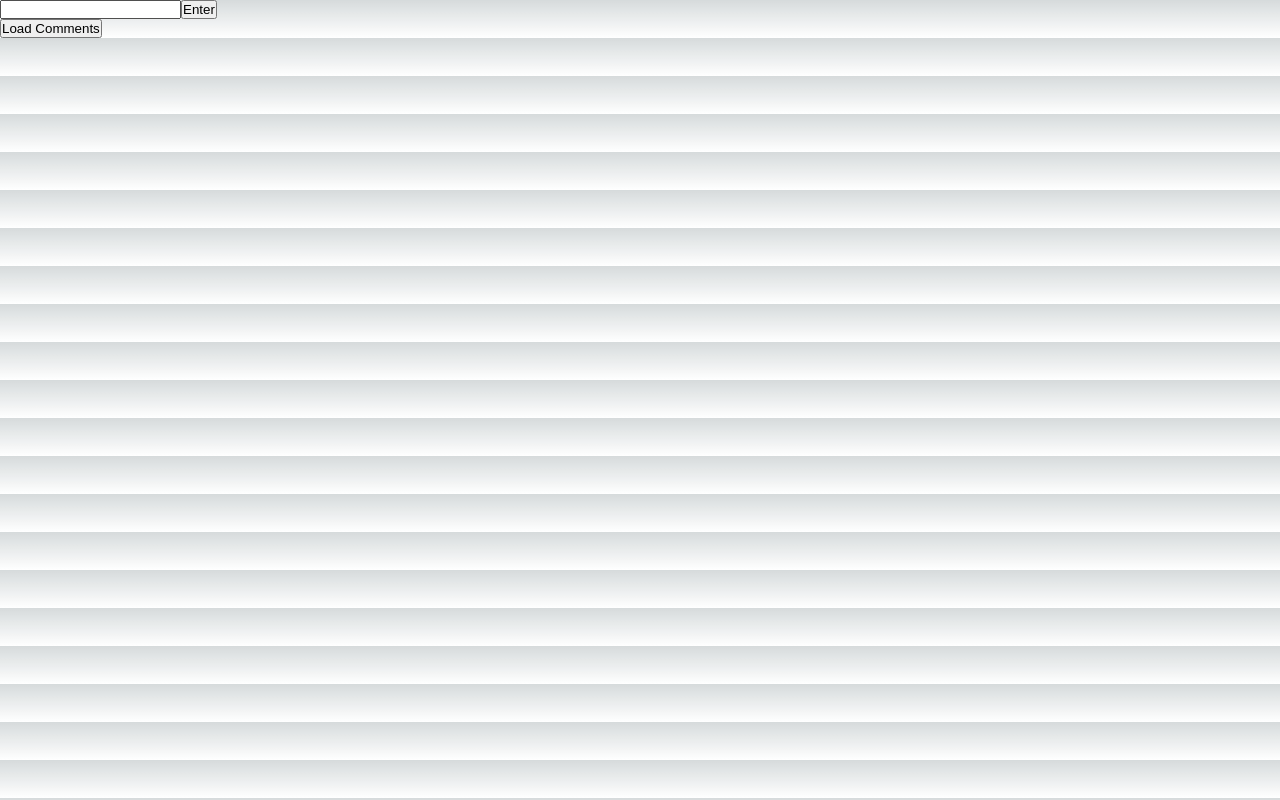
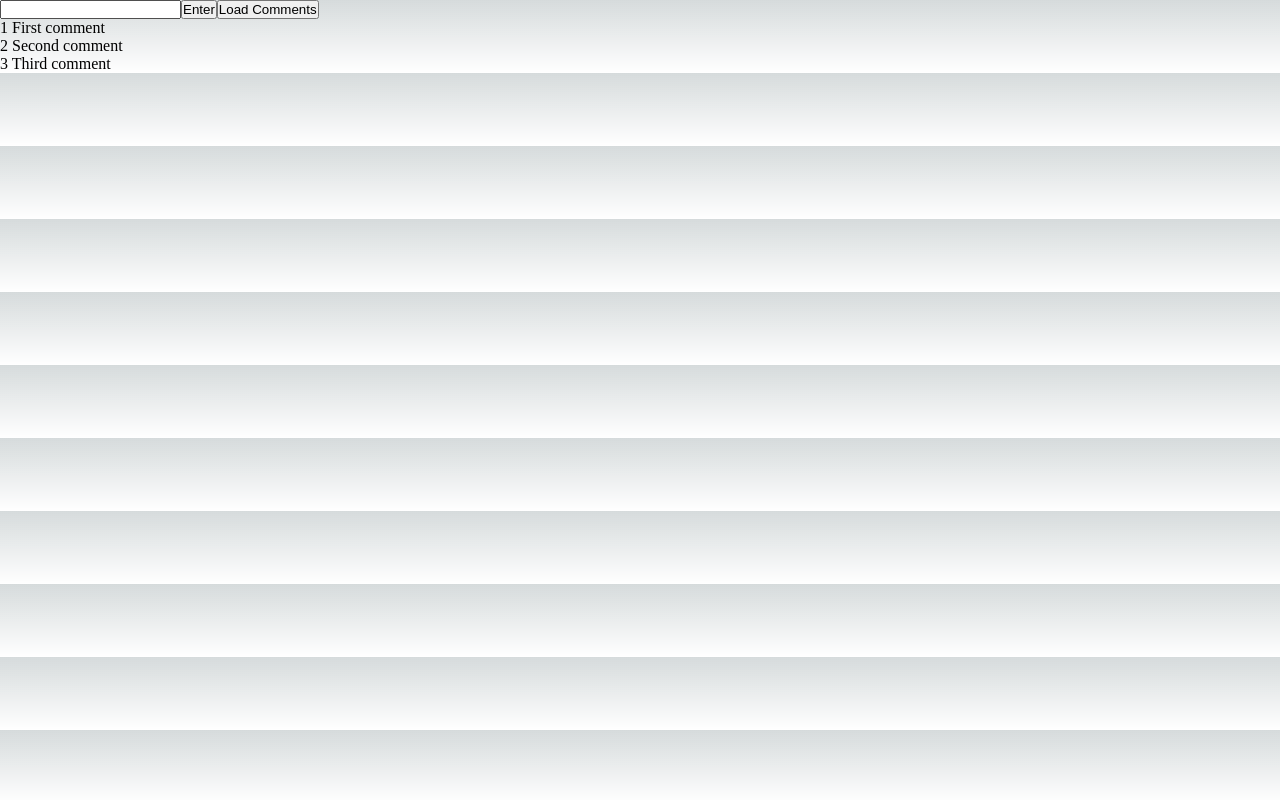
Before and after one commit to TLRKiliann/nextjs-api, a Next.js app in the folder my-api/: page /comments in a window 1280 px wide. Built offline with nearby package versions, Linux system fonts and the light colour scheme.

Commit message:
form replaced by useEffect

```diff
--- a/my-api/pages/comments/index.tsx
+++ b/my-api/pages/comments/index.tsx
@@ -1,16 +1,26 @@
-import { useState } from 'react'
+import { useEffect, useState } from 'react'
 
 const CommentsPage = () => {
 
   const [comments, setComments] = useState<Array<string>>([])
   const [comment, setComment] = useState<string>("")
 
+  useEffect(() => {
+    const MyFunction = async () => {
+      const response = await fetch("/api/comments")
+      const data = await response.json()
+      setComments(data)
+    }
+    MyFunction()
+    return console.log("useEffect updated !")
+  }, [comment])
+
   const handleChange = (event: React.ChangeEvent<HTMLInputElement>) => {
     setComment(event.target.value)
   }
 
-  const handleSubmit = async (event: React.ChangeEvent<HTMLFormElement>) => {
-    event.prevent.default()
+  const handleSubmit = async (event: React.MouseEvent<HTMLButtonElement>, comment: string) => {
+    console.log(comment, "comment")
     const response = await fetch("/api/comments", {
       method: "POST",
       body: JSON.stringify({comment}),
@@ -19,6 +29,7 @@ const CommentsPage = () => {
       }
     })
     const data = await response.json()
+    setComment("")
   }
 
   const handleComments = async () => {
@@ -28,14 +39,12 @@ const CommentsPage = () => {
   }
   return (
     <div>
-      <form onSubmit={(event) => handleSubmit(event, comment)}>
-        <input type='text' value={comment} onChange={(event) => handleChange(event)} />
-        <button type='submit'>Enter</button>
-      </form>
+      <input type='text' value={comment} onChange={(event) => handleChange(event)} />
+      <button type='button' onClick={(event) => handleSubmit(event, comment)}>Enter</button>
       <button type='button' onClick={handleComments}>Load Comments</button>
       {comments.map((comment: any) => (
         <p key={comment.id}>{comment.id} {comment.text}</p>
-        ))}
+      ))}
     </div>
   )
 }
```
